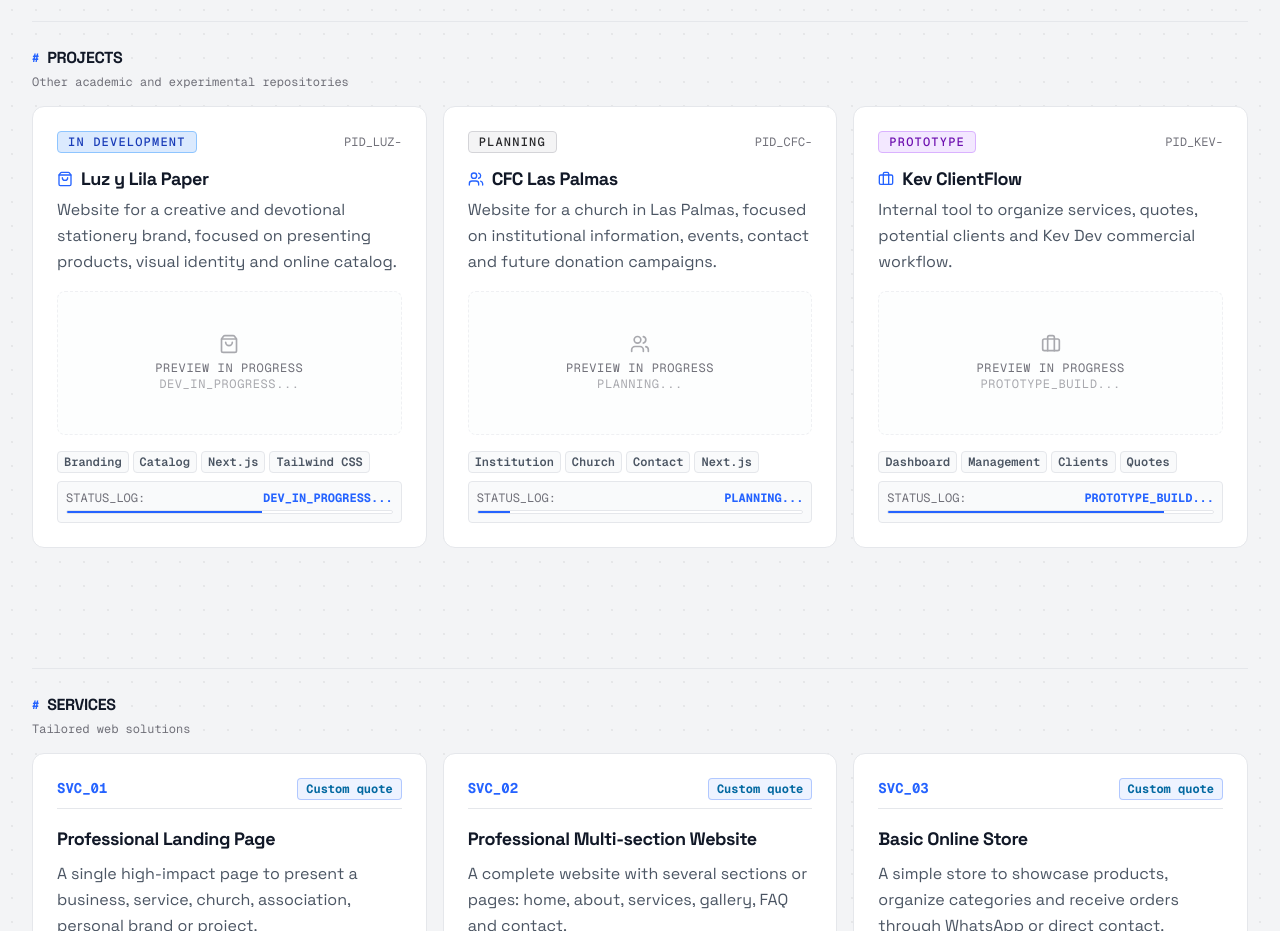
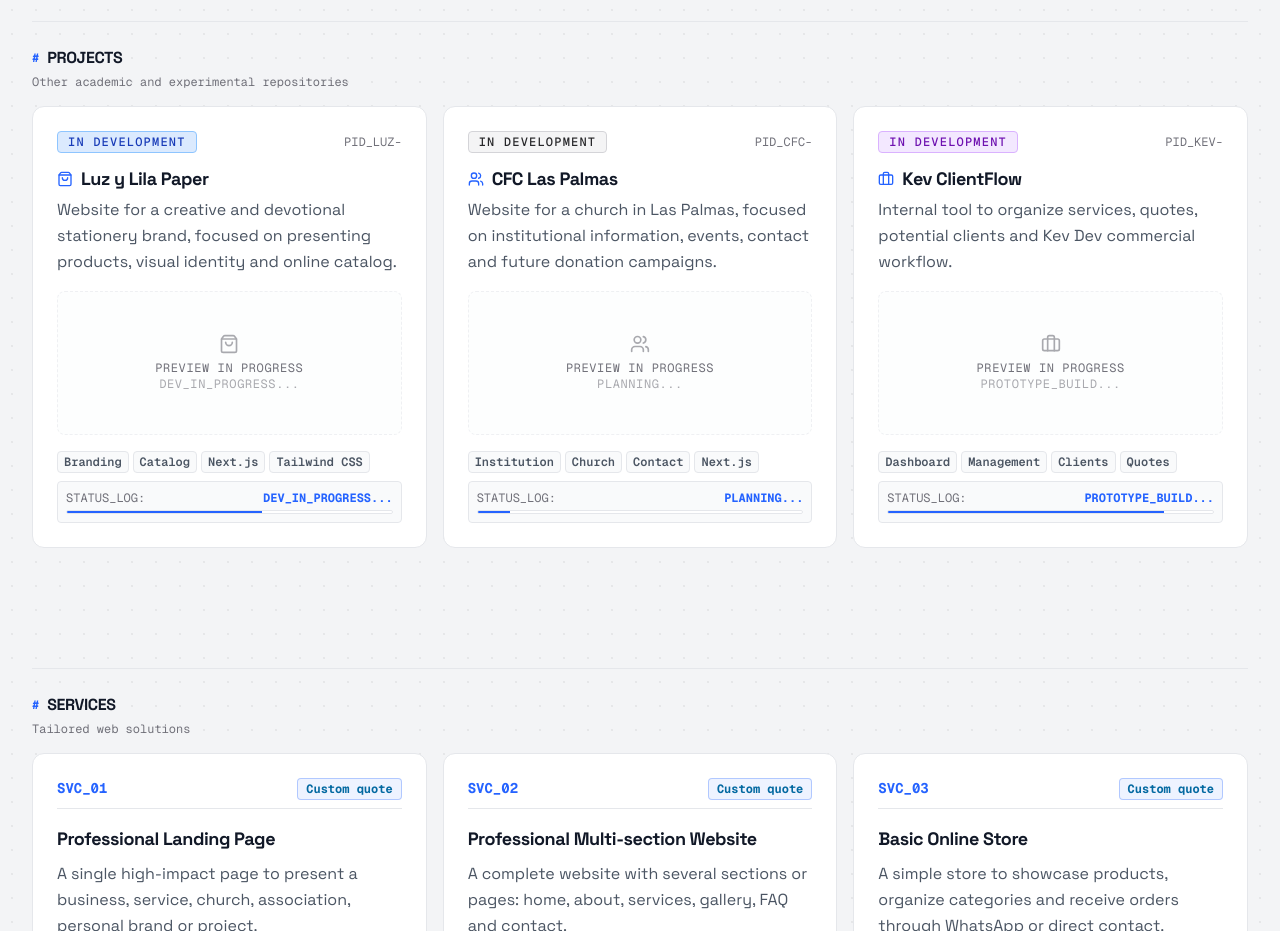
Before and after one commit to KevDevOG/kevdev-portfolio, a Next.js app: page /en in a window 1280 px wide. Shown: the part 3140-4071 px from the top of the page. Built offline with nearby package versions, Linux system fonts and the light colour scheme.

Commit message:
Normalize in-progress project statuses

```diff
--- a/src/components/sections/ProjectsSection.tsx
+++ b/src/components/sections/ProjectsSection.tsx
@@ -26,7 +26,7 @@ export const ProjectsSection = () => {
     {
       id: "cfc-las-palmas",
       title: t("proj2_title"),
-      status: t("status_planning"),
+      status: t("status_dev"),
       badgeClass: "bg-zinc-100 dark:bg-zinc-900 text-zinc-800 dark:text-zinc-400 border-zinc-300 dark:border-zinc-850",
       description: t("proj2_desc"),
       tech: t("proj2_tags").split(", "),
@@ -37,7 +37,7 @@ export const ProjectsSection = () => {
     {
       id: "kev-clientflow",
       title: t("proj3_title"),
-      status: t("status_prototype"),
+      status: t("status_dev"),
       badgeClass: "bg-purple-100 dark:bg-purple-950/40 text-purple-800 dark:text-purple-400 border-purple-300 dark:border-purple-900/60",
       description: t("proj3_desc"),
       tech: t("proj3_tags").split(", "),
```
